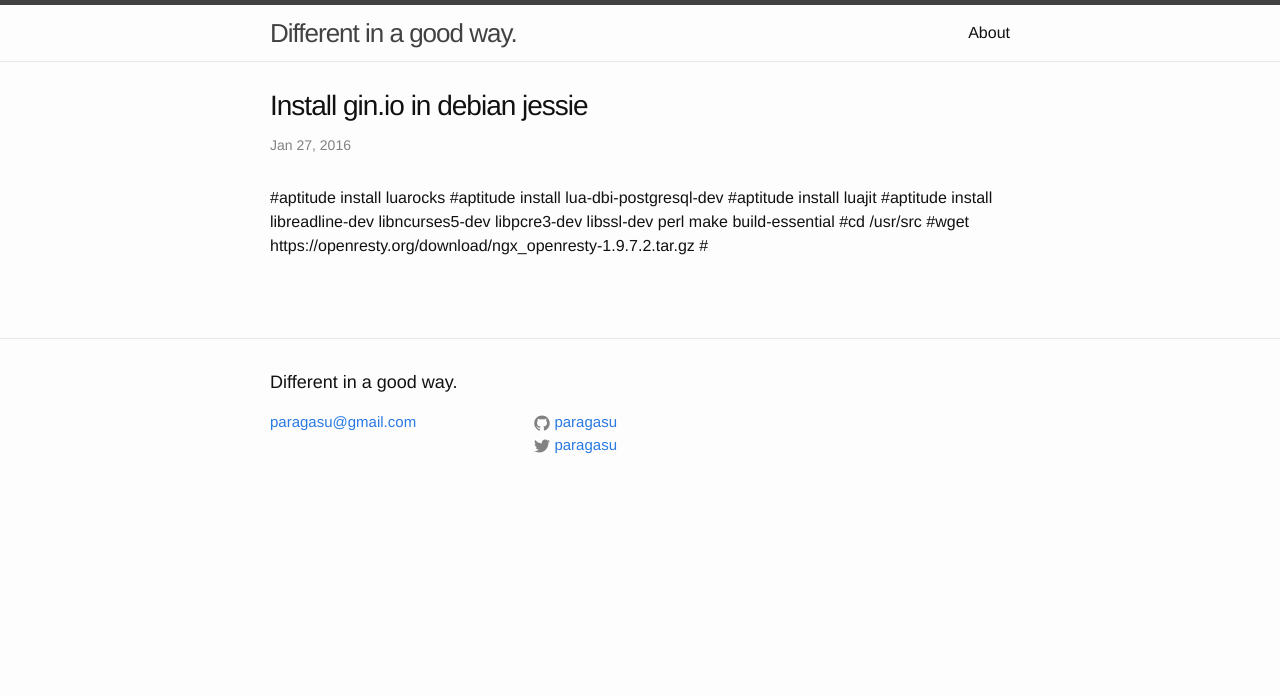
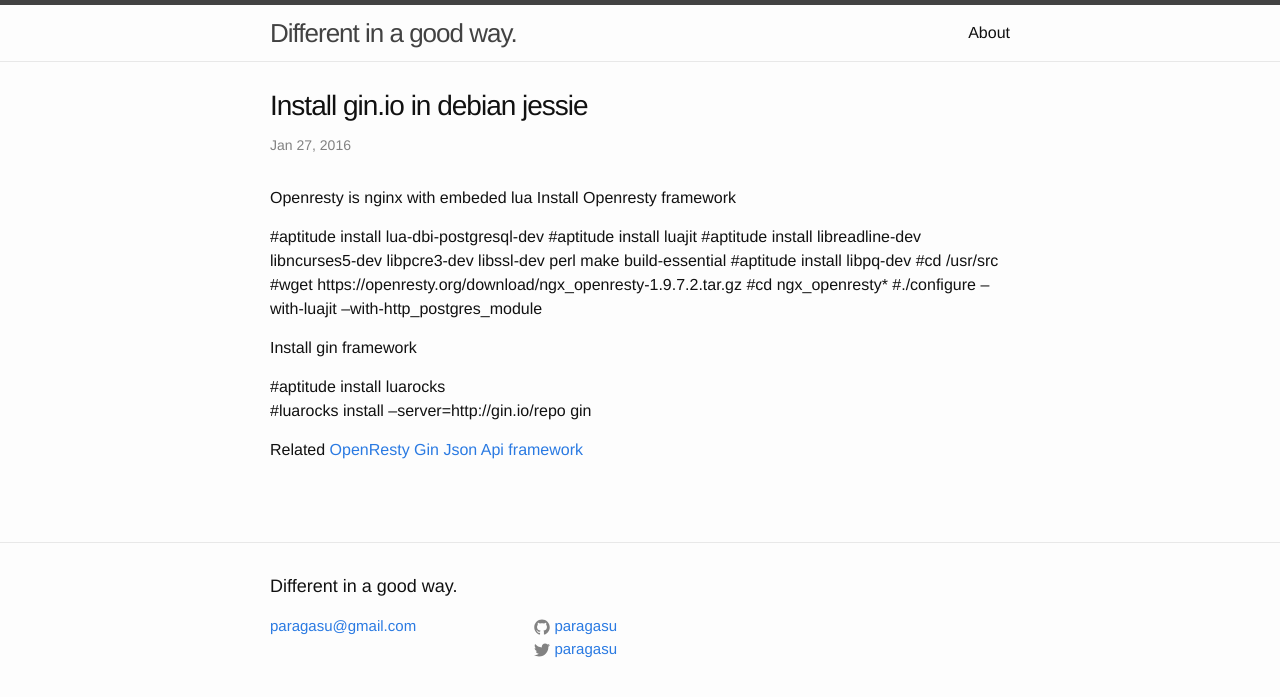
Before and after one commit to paragasu/blog, a Jekyll site: the page built from _posts/2016-01-27-install-lua-gin-openresty-debian-jessie.markdown, in a window 1280 px wide. Shown: the top 697 px of the page. Built offline with Jekyll 4.4.1, drawn with Linux system fonts in a browser that asks for light colours.

Commit message:
update post

```diff
--- a/_posts/2016-01-27-install-lua-gin-openresty-debian-jessie.markdown
+++ b/_posts/2016-01-27-install-lua-gin-openresty-debian-jessie.markdown
@@ -4,11 +4,26 @@ title: "Install gin.io in debian jessie"
 date: 2016-01-27 17:34:00 +0800
 categories: openresty
 ---
+Openresty is nginx with embeded lua
+Install Openresty framework
 
-  #aptitude install luarocks
   #aptitude install lua-dbi-postgresql-dev
 	#aptitude install luajit
 	#aptitude install libreadline-dev libncurses5-dev libpcre3-dev libssl-dev perl make build-essential
+	#aptitude install libpq-dev
 	#cd /usr/src
   #wget https://openresty.org/download/ngx_openresty-1.9.7.2.tar.gz
-	#
+	#cd ngx_openresty*
+	#./configure --with-luajit --with-http_postgres_module
+
+
+
+Install gin framework
+
+  #aptitude install luarocks
+	#luarocks install --server=http://gin.io/repo gin
+
+
+Related
+[OpenResty](http://openresty.org/)
+[Gin Json Api framework](http://gin.io)
```
